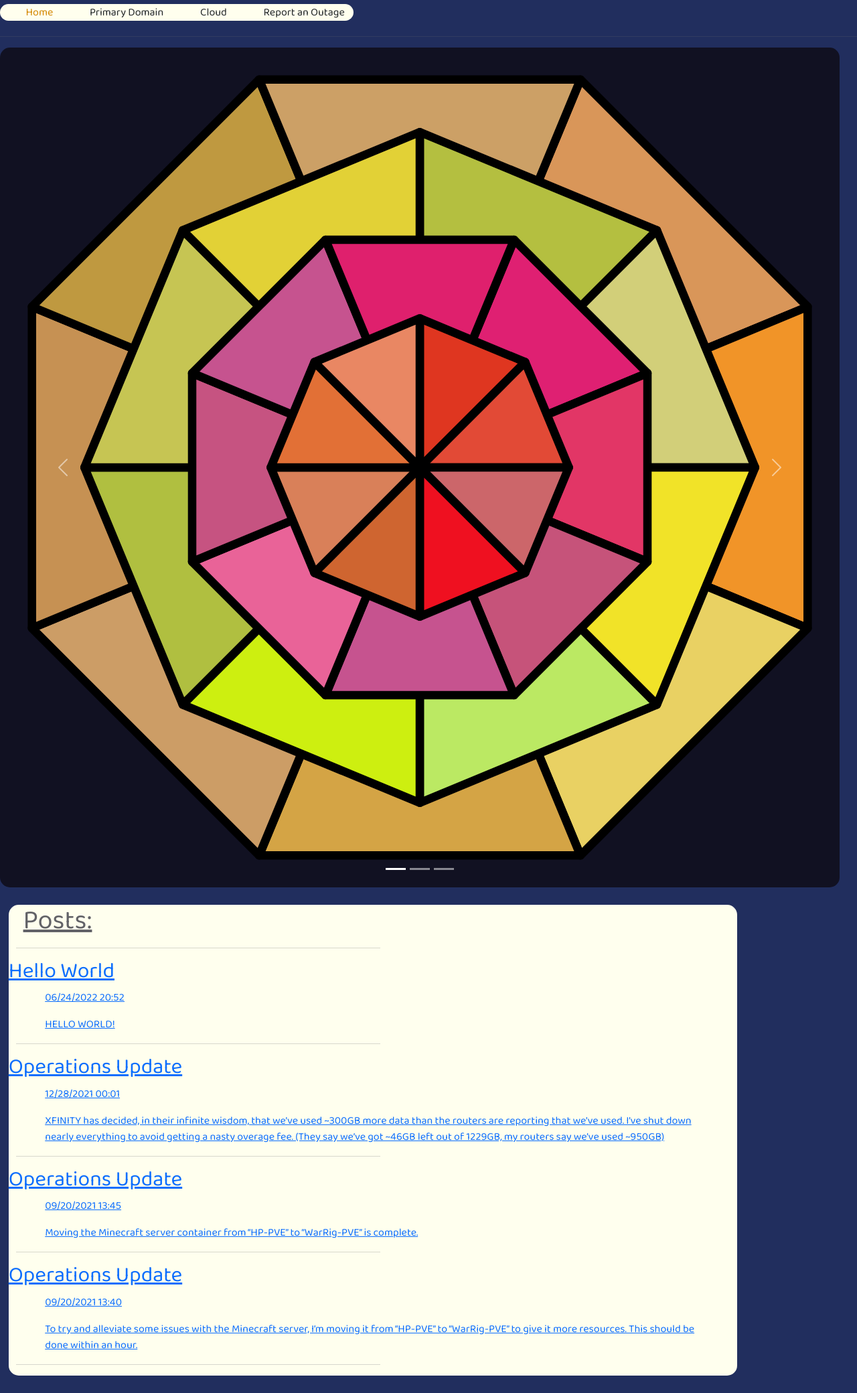
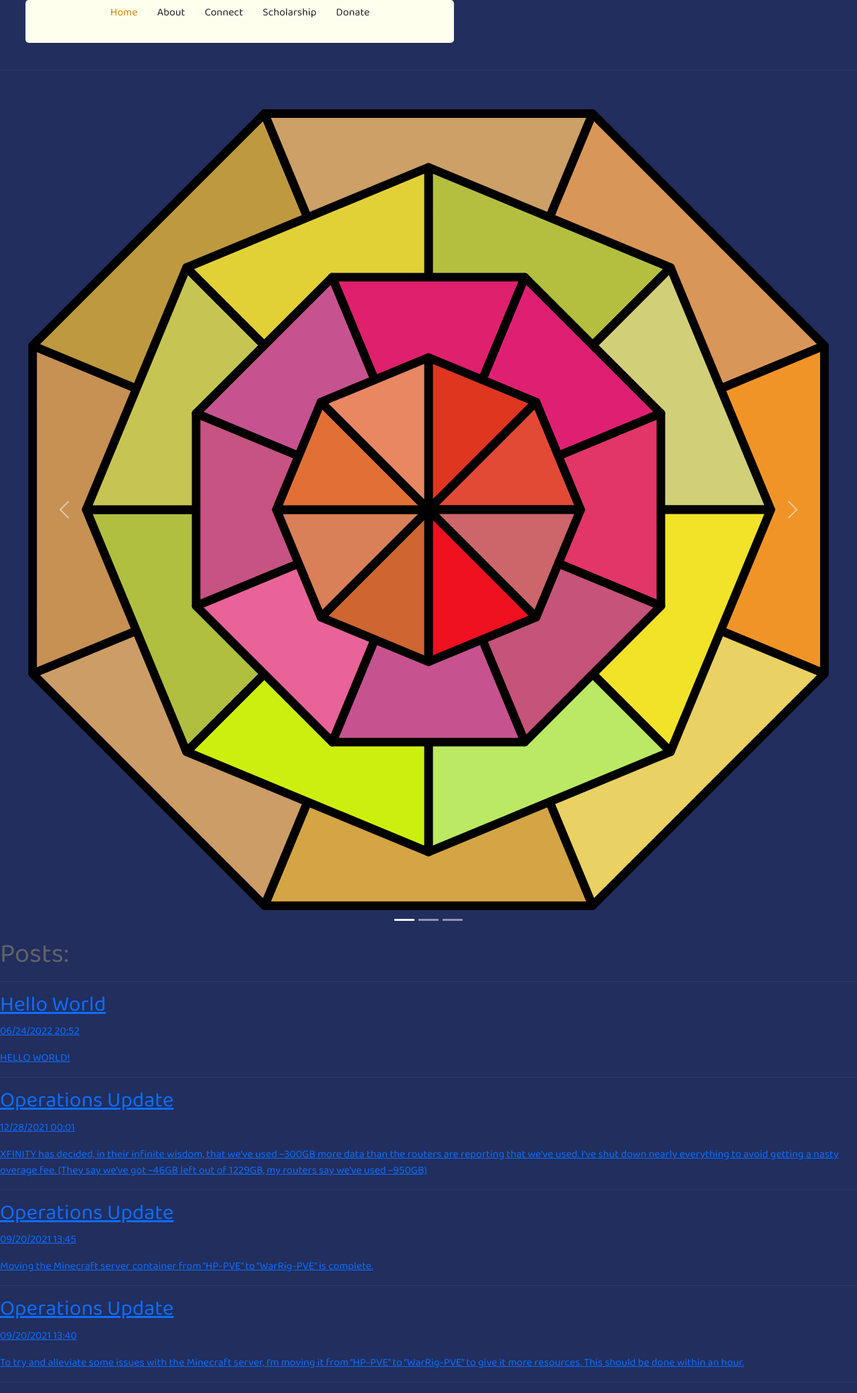
Before and after one commit to Keegan-Charles-Foundation/keegan-charles-foundation.github.io, a Jekyll site: the page built from index.html, in a window 1280 px wide. Shown: the whole page at 67% size. Built offline with Jekyll 4.4.1, drawn with Linux system fonts in a browser that asks for light colours; the list of posts is cut into pages by our own code; grey boxes are pictures that could not be loaded.

Commit message:
06-26-22_23:46:58

```diff
--- a/_data/navigation.yml
+++ b/_data/navigation.yml
@@ -1,12 +1,11 @@
 - name: Home
   link: /
-  img: home.png
-- name: Primary Domain
-  link: https://astragroup.info
-  img: AstraGroup_128x128.png
-- name: Cloud
-  link: https://cloud.astragroup.info
-  img: nextCloud-logo.svg
-- name: Report an Outage
-  link: mailto:status@astragroup.info?Subject=Unreported%20Outage
-  img: Outage.svg
+  img: /home.png
+- name: About
+  link: /about.html
+- name: Connect
+  link: mailto:delta@astragroup.info?Subject=KCF%20Inquiry
+- name: Scholarship
+  link: /scholarship.html
+- name: Donate
+  link: /donate.html
--- a/_layouts/home.html
+++ b/_layouts/home.html
@@ -21,12 +21,14 @@ NOTES TO SELF:
     </head>
     <body>
         <nav class="navSection">
+            <center>
             {% for item in site.data.navigation %}
             <a href="{{ item.link }}" {% if page.url == item.link %} style="color: #d38700;"{% endif %} class="btn btn-{{ item.name | remove: ' ' }}">
                 <span class="icon" style="background: url('/images/{{item.img | remove: ' '}}'); background-repeat: no-repeat; background-position: center; background-size: contain;"></span>
                 {{ item.name }}
             </a>
             {% endfor %}
+            </center>
         </nav>
         <br />
         <hr />
--- a/css/styles.css
+++ b/css/styles.css
@@ -11,61 +11,23 @@
   --red-crayola: #e84855;
 }
 
-body  {
-  background-color: var(--funky-blue);
-  color: var(--dim-gray);
-  font-family: 'Baloo 2';
+body    {
+    background-color: var(--funky-blue);
+    color: var(--dim-gray);
+    font-family: 'Baloo 2';
 }
 
-.slideshowContainer {
-  width: 98%;
-  height: 30%;
-  background-color: var(--xiketic);
-  border-radius: 15px;
-}
-.carousel-item  img {
-  height: 95%;
+.navSection {
+    min-height: 64px;
+    background-color: var(--ivory);
+    max-width: 50%;
+    min-width: 25%;
+    border-radius: 5px;
+    margin-left: 3%;
+    padding: 0px;
+    text-align: center;
 }
 
-
-.mainContent  {
-  width: 85%;
-  float: left;
-  /* height: 150%; */
-  margin-top: 2%;
-  margin-left: 1%;
-  margin-bottom: 2%;
-  background-color: var(--ivory);
-  border-radius: 15px;
+.navSection center  a   {
+    margin: 0px;
 }
-.mainContent  h1 {
-  margin-left: 2%;
-  text-decoration: underline;
-}
-.mainContent  hr  {
-  margin-left: 1%;
-  width: 50%;
-}
-.mainContent  h3  {
-  margin-left: 3%;
-  width: 80%;
-}
-.mainContent  p {
-  margin-left: 5%;
-  width: 90%;
-}
-
-.navSection  {
-  width: 85%;
-  height: 128px;
-  background-color: var(--ivory);
-  border-radius: 15px;
-  /* float: left; */
-  display: inline;
-}
-.navSection h1  {
-  text-decoration: underline;
-}
-.navSection a {
-  margin-left: 2%;
-}
```
Also changed, not shown: 1 other file.
